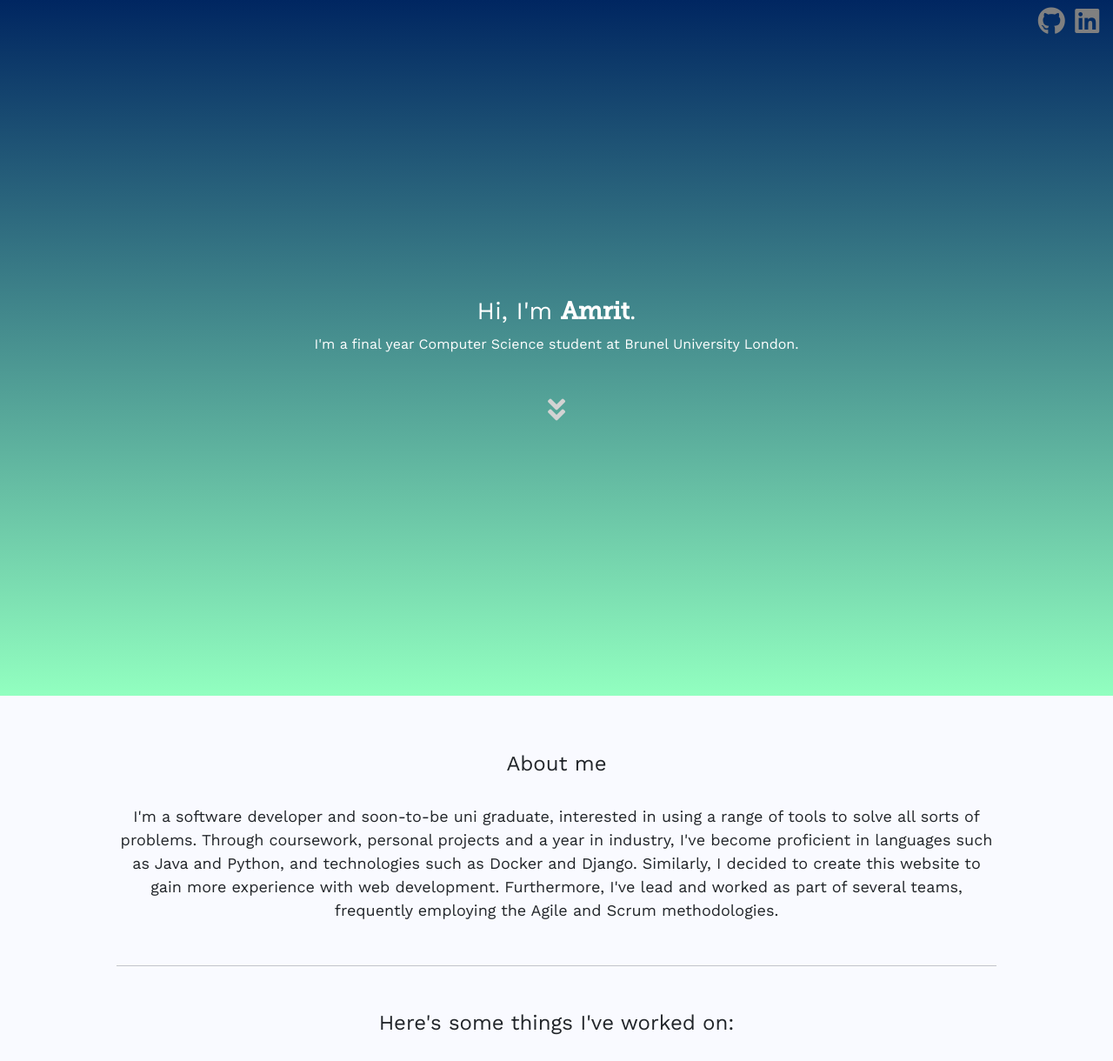
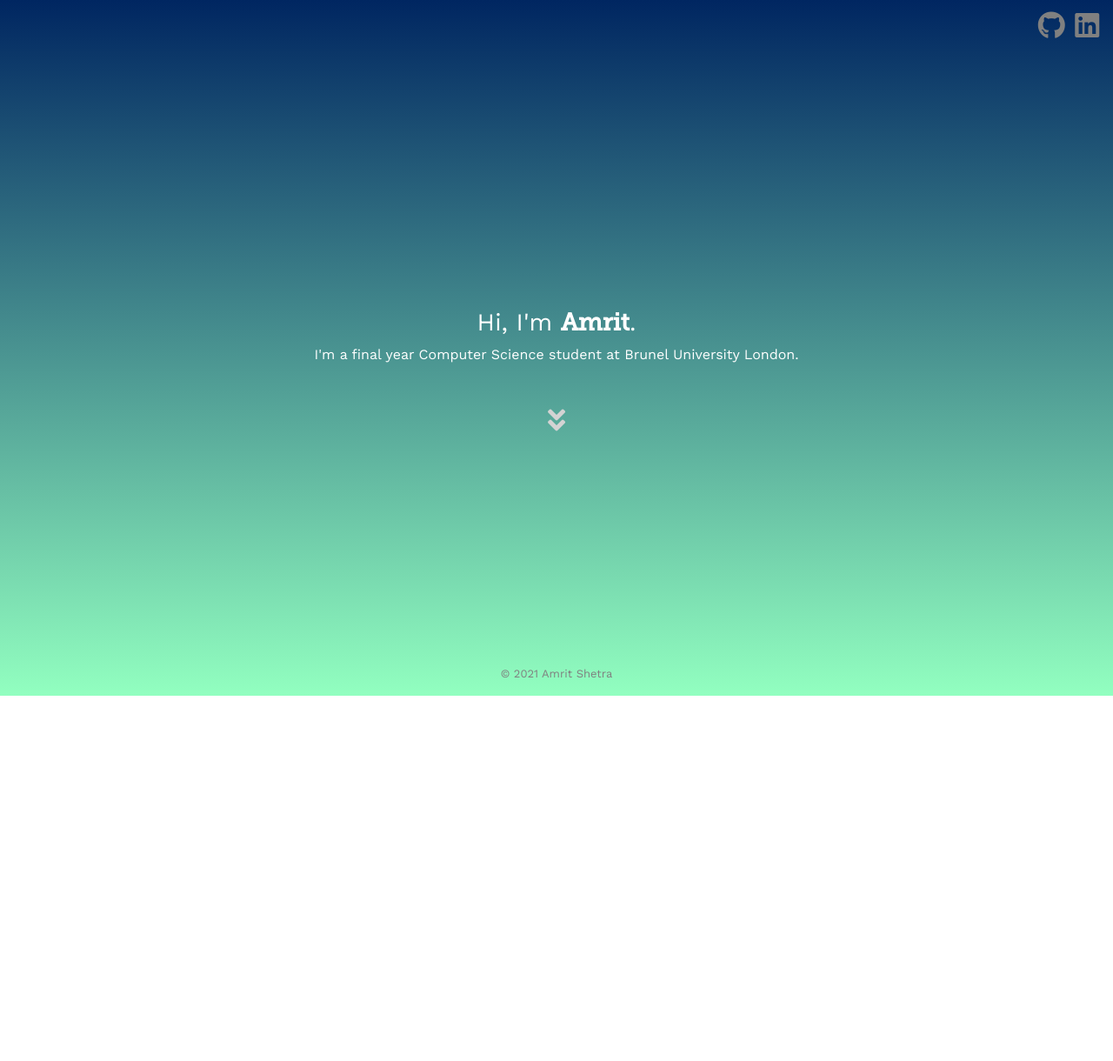
Before and after one commit to AmritShetra/AmritShetra.github.io, a plain HTML site: page index.html in a window 1280 px wide. Shown: the top 1220 px of the page at 87% size. After the commit the page ends 800 px from the top, so only its background shows below. Drawn offline with nearby package versions, Linux system fonts and the light colour scheme.

Commit message:
Implemented single page w/ hidden sections.
https://stackoverflow.com/a/15377178
This link was used to implement a full-width header + footer, and a container div that fills the space between.

```diff
--- a/index.html
+++ b/index.html
@@ -3,7 +3,7 @@
   <head>
     <!-- Required meta tags -->
     <meta charset="utf-8">
-    <meta name="viewport" content="width=device-width, initial-scale=1">
+    <meta name="viewport" content="width=device-width, initial-scale=1, shrink-to-fit=no">
 
     <!-- Bootstrap CSS -->
     <link href="https://cdn.jsdelivr.net/npm/bootstrap@5.0.1/dist/css/bootstrap.min.css" rel="stylesheet" integrity="sha384-+0n0xVW2eSR5OomGNYDnhzAbDsOXxcvSN1TPprVMTNDbiYZCxYbOOl7+AMvyTG2x" crossorigin="anonymous">
@@ -24,37 +24,35 @@
   </head>
 
   <body>
-    <div id="one">
-      <header>
-        <a href="http://www.github.com/amritshetra" target="_blank" rel="noopener noreferrer"><i class="animated fadeInDown fab fa-github fa-2x"></i></a>
-				<a href="http://www.linkedin.com/in/amritshetra" target="_blank" rel="noopener noreferrer"><i class="animated fadeInDown fab fa-linkedin fa-2x"></i></a>
-      </header>
+
+    <div class="header">
+      <a href="http://www.github.com/amritshetra" target="_blank" rel="noopener noreferrer">
+        <i class="animated fadeInDown fab fa-github fa-2x"></i>
+      </a>
+      <a href="http://www.linkedin.com/in/amritshetra" target="_blank" rel="noopener noreferrer">
+        <i class="animated fadeInDown fab fa-linkedin fa-2x"></i>
+      </a>
+    </div>
+
     <div class="container">
-          <h3 class="animated fadeInDown">Hi, I'm <b id="name">Amrit</b>.</h3>
-          <p class="animated fadeInDown">I'm a final year Computer Science student at Brunel University London.</p>
-          <a href="#two">
+
+      <div id="intro" class="animated fadeInDown">
+        <h3>Hi, I'm <b id="name">Amrit</b>.</h3>
+        <p>I'm a final year Computer Science student at Brunel University London.</p>
+        <a onclick="switchSection('intro', 'projects')">
           <i id="arrow" class="fas fa-angle-double-down fa-2x"></i>
         </a>
       </div>
-    </div>
 
-    <div id="two">
-      <div class="container">
-        <div id="about">
-          <h4>About me</h4>
-          <br>
-            <p>
-              I'm a software developer and soon-to-be uni graduate, interested in using a range of tools to solve all sorts of problems.
-              Through coursework, personal projects and a year in industry, I've become proficient in languages such as Java and Python, and technologies such as Docker and Django.
-              Similarly, I decided to create this website to gain more experience with web development.
-              Furthermore, I've lead and worked as part of several teams, frequently employing the Agile and Scrum methodologies.
-            </p>
-        </div>
-        <hr>
-        <div id="projects">
+      <div id="projects" class="animated fadeInUp">
+        <a onclick="switchSection('projects', 'intro')">
+          <i id="arrow" class="fas fa-angle-double-up fa-2x"></i>
+        </a>
+        <br><br><br>
         <h4>Here's some things I've worked on:</h4>
         <br>
         <div class="row">
+          <!-- Card one-->
           <div class="col-sm-6">
             <div class="card h-100">
               <img class="card-img-top" src="images/finch.png" alt="Finch Robot">
@@ -65,6 +63,7 @@
               </div>
             </div>
           </div>
+          <!-- Card two-->
           <div class="col-sm-6">
             <div class="card h-100">
               <img class="card-img-top" src="images/tictactoe.png" alt="Tic-Tac-Toe">
@@ -77,7 +76,7 @@
           </div>
         </div>
       </div>
-      </div>
+
     </div>
 
     <div class="footer">
@@ -85,6 +84,7 @@
     </div>
 
     <!-- JavaScript -->
+    <script src="js/script.js"></script>
     <script src="https://cdn.jsdelivr.net/npm/bootstrap@5.0.1/dist/js/bootstrap.bundle.min.js" integrity="sha384-gtEjrD/SeCtmISkJkNUaaKMoLD0//ElJ19smozuHV6z3Iehds+3Ulb9Bn9Plx0x4" crossorigin="anonymous"></script>
   </body>
 </html>
--- /dev/null
+++ b/js/script.js
@@ -0,0 +1,9 @@
+/**
+ * Switch layouts, e.g. replacing #one with #two by making #one invisible & #two visible.
+ * @param {*} current - What is being displayed right now
+ * @param {*} next - What we want to display next
+ */
+function switchSection(current, next) {
+    document.getElementById(current).style.display = 'none';
+    document.getElementById(next).style.display = 'unset';
+}
--- a/museo_slab.css
+++ b/museo_slab.css
@@ -24,8 +24,8 @@
 
 @font-face {
     font-family: 'Museo_Slab_500_2';
-    src: url('Museo_Slab_500_2-webfont.woff2') format('woff2'),
-         url('Museo_Slab_500_2-webfont.woff') format('woff');
+    src: url('fonts/Museo_Slab_500_2-webfont.woff2') format('woff2'),
+         url('fonts/Museo_Slab_500_2-webfont.woff') format('woff');
     font-weight: normal;
     font-style: normal;
 
--- a/style.css
+++ b/style.css
@@ -1,41 +1,33 @@
-html {
-	scroll-behavior: smooth;
+html, body {
+	height: 100%;
 }
 
 body {
+	background: linear-gradient(#002661, #92ffc0);
+	background-repeat: no-repeat;
+	background-attachment: fixed;
 	font-family: "Work Sans", sans-serif;
-	background-color: #f9faff;
+	color: white;
+
+	/** Flexbox **/
+	display: flex;
+	flex-direction: column;
 }
 
-#one {
-	height: 100vh;
-	background: linear-gradient(#002661, #92ffc0);
-	color: white;
+.header {
+	width: 100%;
+	padding: 1%;
+	text-align: right;
 }
 
-#one header {
-	position: absolute;
-    top: 1%;
-    right: 1%;
-}
-
-#one header a {
+.header a {
 	text-decoration: none;
 	color: grey;
 	padding: 3px;
 }
 
-#one header a:hover {
+.header a:hover {
 	color: rgba(229, 71, 75, 0.75);
-}
-
-#one .container {
-	height: 100%;
-    display: flex;
-	flex-direction: column;
-    justify-content: center;
-    align-items: center;
-	text-align: center;
 }
 
 #name {
@@ -61,31 +53,37 @@ body {
 	}
 }
 
+#arrow:hover {
+	color: rgba(229, 71, 75, 0.75);
+}
 
-#two .container {
-	padding: 5%;
+.container {
+	/** Make container fill as much space as it can (between header & footer) **/
+	flex-grow: 1;
+
+	/** Centre container in middle of screen **/
+	display: flex;
+	flex-direction: column;
+	justify-content: center;
+	align-items: center;
 	text-align: center;
 }
 
-#two #about p {
-	font-size: large;
-}
-
-#two hr {
-	margin-top: 5%;
-	margin-bottom: 5%;
+#projects {
+	display: none;
 }
 
 .card {
-	background-color: rgba(255, 255, 255, 0.1);
+	color: black;
+	background-color: rgba(255, 255, 255, 0.7);
 }
 
 .card-img-top {
-    transition: transform .2s;
+	transition: transform .2s;
 }
 
 .card-img-top:hover {
-    transform: scale(1.05);
+	transform: scale(1.05);
 }
 
 .btn {
@@ -93,8 +91,13 @@ body {
 	color: black;
 }
 
+.footer {
+	bottom: 0;
+	width: 100%;
+	text-align: center;
+}
+
 .footer p {
-	margin: 0;
-	text-align: center;
 	font-size: small;
+	color: grey;
 }
```
Also changed, not shown: fonts/Museo_Slab_500_2-webfont.woff (renamed from Museo_Slab_500_2-webfont.woff), fonts/Museo_Slab_500_2-webfont.woff2 (renamed from Museo_Slab_500_2-webfont.woff2), 1 other file. Lines whose indentation alone changed are shown as unchanged.
